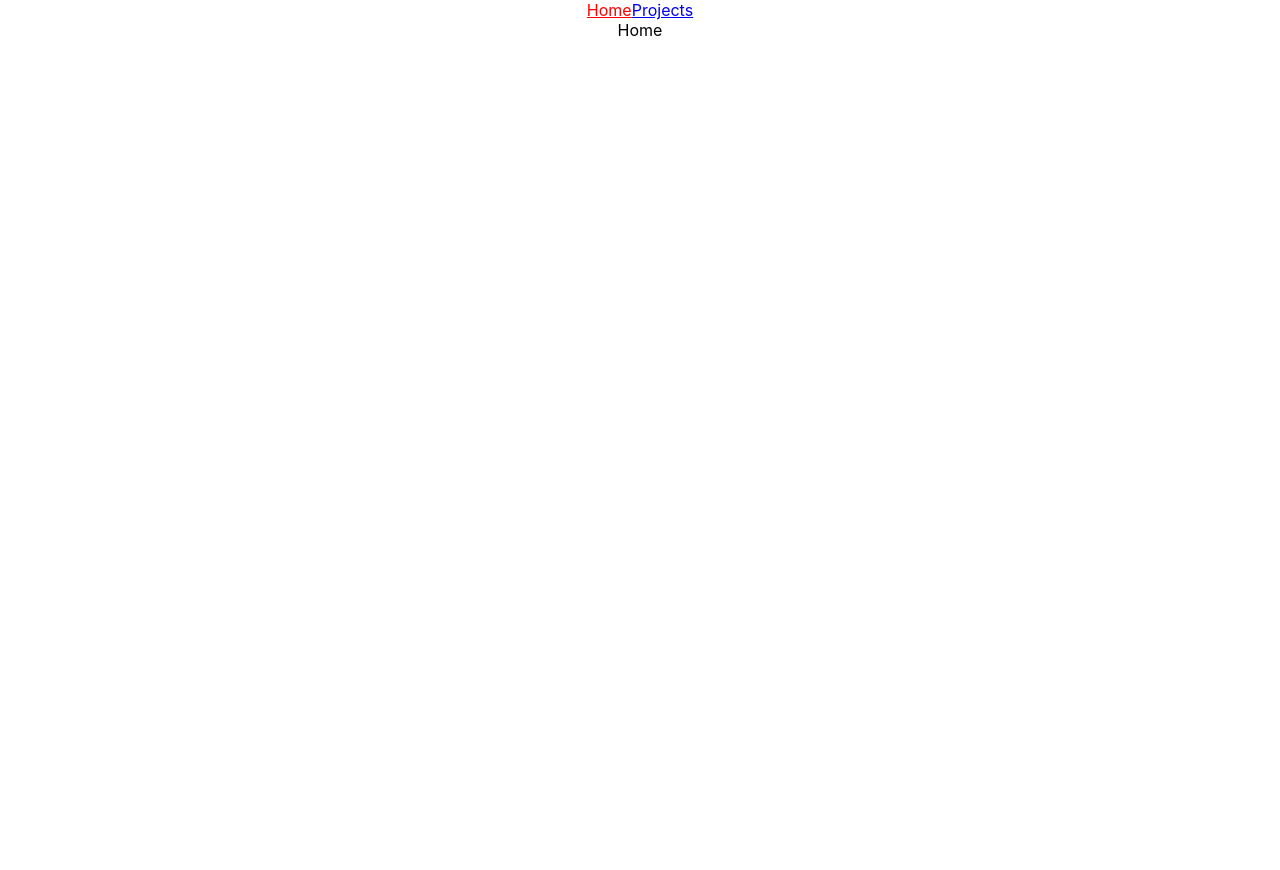
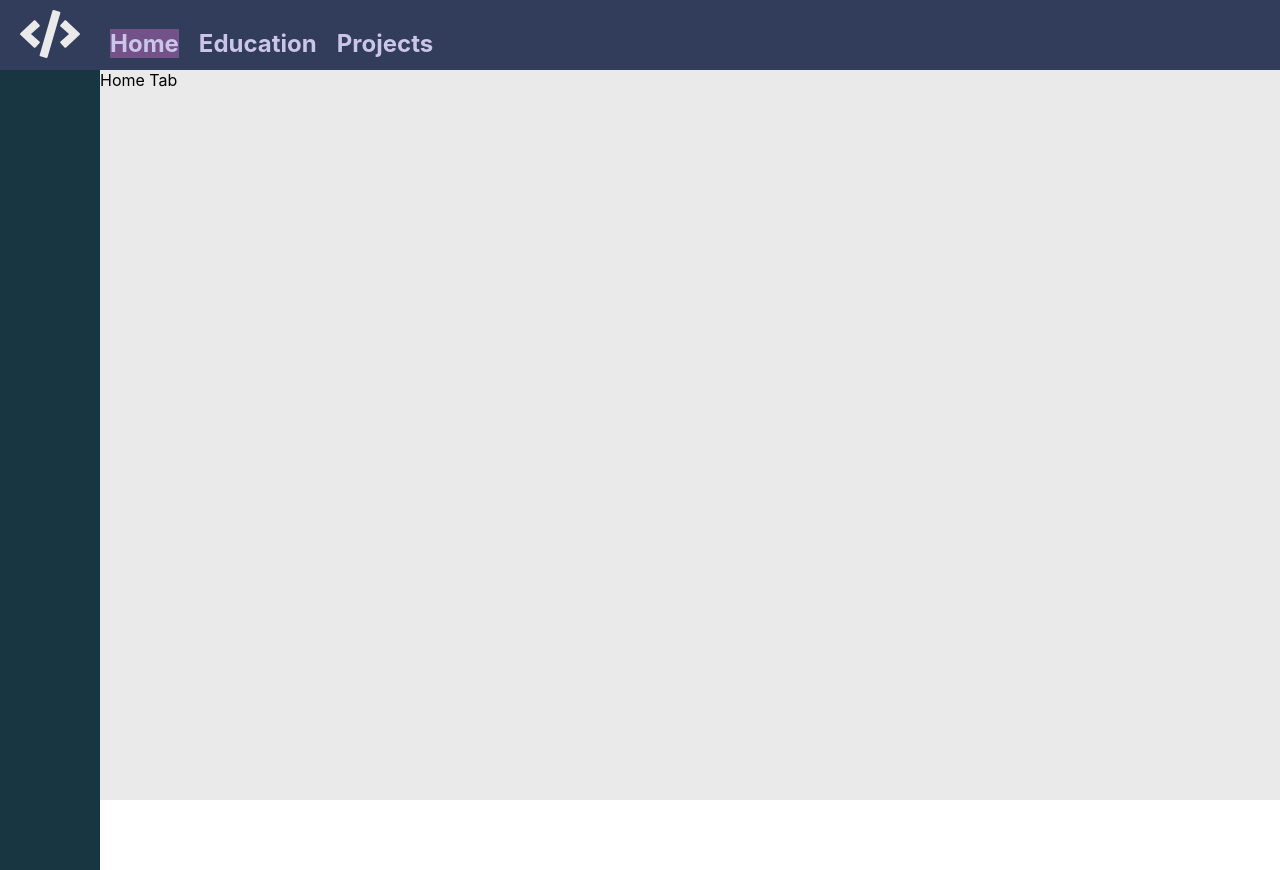
Before and after one commit to RobScheidegger/portfolio, a React (Create React App) app: page / in a window 1280 px wide. Before the commit the page ends 800 px from the top, so only its background shows below. Built offline with nearby package versions, Linux system fonts and the light colour scheme.

Commit message:
add animations and fontawesome

```diff
--- a/package.json
+++ b/package.json
@@ -4,6 +4,9 @@
   "version": "0.1.0",
   "private": true,
   "dependencies": {
+    "@fortawesome/fontawesome-svg-core": "^1.2.35",
+    "@fortawesome/free-solid-svg-icons": "^5.15.3",
+    "@fortawesome/react-fontawesome": "^0.1.14",
     "@testing-library/jest-dom": "^5.14.1",
     "@testing-library/react": "^11.2.7",
     "@testing-library/user-event": "^12.8.3",
--- a/src/App.css
+++ b/src/App.css
@@ -1,42 +1,25 @@
-.App {
-  text-align: center;
+@keyframes slideInFromLeft {
+  0% {
+    transform: translateX(100%);
+  }
+  100% {
+    transform: translateX(0);
+  }
 }
-
-.App-logo {
-  height: 40vmin;
-  pointer-events: none;
-}
-
-@media (prefers-reduced-motion: no-preference) {
-  .App-logo {
-    animation: App-logo-spin infinite 20s linear;
+@keyframes slideInFromLeft {
+  0% {
+    transform: translateY(-100%);
+  }
+  100% {
+    transform: translateY(0);
   }
 }
 
-.App-header {
-  background-color: #282c34;
-  min-height: 100vh;
-  display: flex;
-  flex-direction: column;
-  align-items: center;
-  justify-content: center;
-  font-size: calc(10px + 2vmin);
-  color: white;
+.slideInFromLeft {
+  /* This section calls the slideInFromLeft animation we defined above */
+  animation: 0.5s ease-out 0s 1 slideInFromLeft;
 }
 
-.App-link {
-  color: #61dafb;
+.slideInFromBottom{
+  animation: 0.5s ease-out 0s 1 slideInFromBottom;
 }
-
-@keyframes App-logo-spin {
-  from {
-    transform: rotate(0deg);
-  }
-  to {
-    transform: rotate(360deg);
-  }
-}
-
-.selected{
-  color: red;
-}
--- a/src/App.js
+++ b/src/App.js
@@ -1,13 +1,18 @@
-import logo from './logo.svg';
 import './App.css';
-import NavigationComponent from './components/NavigationComponent';
 import ProjectsComponent from './components/Projects/ProjectsComponent';
 import {Route, Switch, BrowserRouter} from 'react-router-dom'
 import HomeComponent from './components/Home/HomeComponent';
+import { themeLightColor } from './globalStyles';
+
+const appStyles = {
+  backgroundColor: themeLightColor,
+  width: "100%",
+  height: "100vh"
+}
 
 function App() {
   return (
-    <div className="App">
+    <div style={appStyles}>
       <BrowserRouter>
         <Switch>
             <Route path="/" component={HomeComponent} exact />
--- a/src/components/Home/HomeComponent.jsx
+++ b/src/components/Home/HomeComponent.jsx
@@ -6,8 +6,11 @@ export default class HomeComponent extends React.Component {
   render()
   {
     return <div className="projects-div">
-            <NavigationComponent current="home"/>
-            Home
+            <NavigationComponent current="home">
+                <div className="slideInFromLeft">
+                    Home Tab
+                </div>
+            </NavigationComponent>
         </div>;
   }
 }
--- a/src/components/NavigationComponent.jsx
+++ b/src/components/NavigationComponent.jsx
@@ -1,13 +1,54 @@
 import React from "react";
 import { Link } from "react-router-dom";
+import { navbarStyle, navlinkContainerStyle, navlinkStyleBuilder, sidebarStyle, cornerButtonStyle } from "./NavigationStyles";
+import { FontAwesomeIcon } from "@fortawesome/react-fontawesome";
+import { faCode } from "@fortawesome/free-solid-svg-icons";
 
 export default class NavigationComponent extends React.Component {
   render() {
-    const getSelectedClass = (target) => target === this.props.current ? "selected" : "";
+    const isSelected = (target) => target === this.props.current;
+    const styleBuilder = (target) => navlinkStyleBuilder(isSelected(target));
+    const getLink = (page) =>
+    <span style={navlinkContainerStyle}>
+      <Link to={page.path} style={styleBuilder(page.name)}>
+        {page.display}
+      </Link>
+    </span>
 
-    return <div className="navigation-header" style={{color: this.props.color}}>
-            <Link to="/" className={getSelectedClass("home")}>Home</Link>
-            <Link to="/projects" className={getSelectedClass("projects")}>Projects</Link>
-        </div>;
+    const links = pages.map(getLink);
+
+    return <>
+        <div style={navbarStyle}>
+            <span style={cornerButtonStyle}>
+              <FontAwesomeIcon icon={faCode} size="3x" style={{margin: "auto", verticalAlign: "center"}}/>
+            </span>
+            {links}
+        </div>
+        <div style={{display: "flex"}}>
+          <div style={sidebarStyle}></div>
+          <div style={{flex: 1}}>
+            {this.props.children}
+          </div>
+        </div>
+
+      </>
   }
 }
+
+export const pages = [
+  {
+    display: "Home",
+    name: "home",
+    path: "/"
+  },
+  {
+    display: "Education",
+    name: "education",
+    path: "/education"
+  },
+  {
+    display: "Projects",
+    name: "projects",
+    path: "/projects"
+  }
+]
--- /dev/null
+++ b/src/components/NavigationStyles.js
@@ -0,0 +1,50 @@
+import { themeBackgroundColor, themeDarkColor, themeLightColor, themeLightText, themeMidColor } from '../globalStyles'
+
+const navbarHeight = 70
+
+const sidebarWidth = 100
+
+export const navbarStyle = {
+    height: navbarHeight,
+    display: "block",
+    backgroundColor: themeBackgroundColor
+
+};
+
+export const navlinkContainerStyle = {
+    textAlign: "center",
+    verticalAlign: "center",
+    height: "100%",
+    padding: 10,
+    minHeight: navbarHeight,
+    backgroundColor: themeBackgroundColor
+};
+
+export const navlinkStyleBuilder = (selected) => {
+    return {
+        textDecoration: "none",
+        margin: "100",
+        backgroundColor: selected ? themeMidColor : themeBackgroundColor,
+        fontSize: "24px",
+        fontWeight: "bold",
+        height: "100%",
+        color: themeLightText
+    };
+};
+
+export const sidebarStyle = {
+    backgroundColor: themeDarkColor,
+    width: sidebarWidth,
+    display: "inline-block",
+    height: "100vh"
+}
+
+export const cornerButtonStyle = {
+    width: sidebarWidth,
+    display: "inline-block",
+    color: themeLightColor,
+    alignContent: "center",
+    textAlign: "center",
+    verticalAlign: "center",
+    paddingTop: 10
+}
--- a/src/components/Projects/ProjectsComponent.jsx
+++ b/src/components/Projects/ProjectsComponent.jsx
@@ -5,10 +5,16 @@ export default class ProjectsComponent extends React.Component {
 
   render()
   {
+    const projects = projectsList.map(project => {
+
+    });
+
 
     return <div className="projects-div">
-            <NavigationComponent current="projects"/>
-            This is projects
+            <NavigationComponent current="projects">
+              This is projects
+            </NavigationComponent>
+
         </div>;
   }
 }
--- /dev/null
+++ b/src/globalStyles.js
@@ -0,0 +1,9 @@
+export const themeBackgroundColor = "#313D5A";
+
+export const themeLightColor = "#EAEAEA";
+
+export const themeLightText = "#CBC5EA";
+
+export const themeMidColor = "#73528A";
+
+export const themeDarkColor = "#183642";
```
Also changed, not shown: 1 other file (tests, documents, lock files or other folders).
